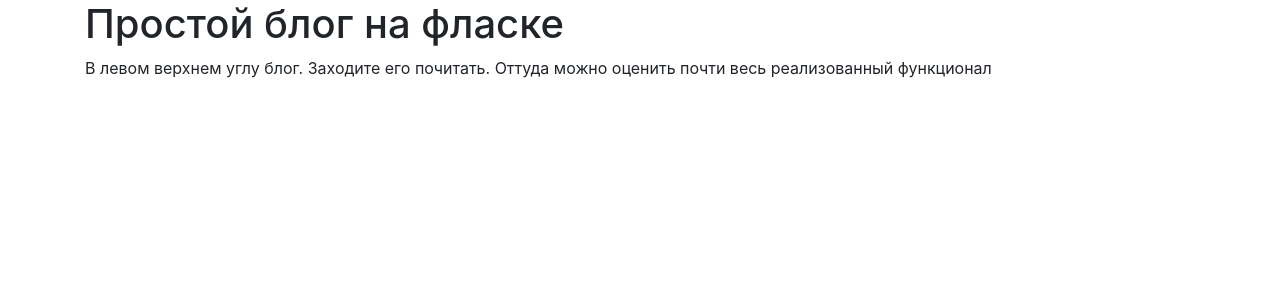
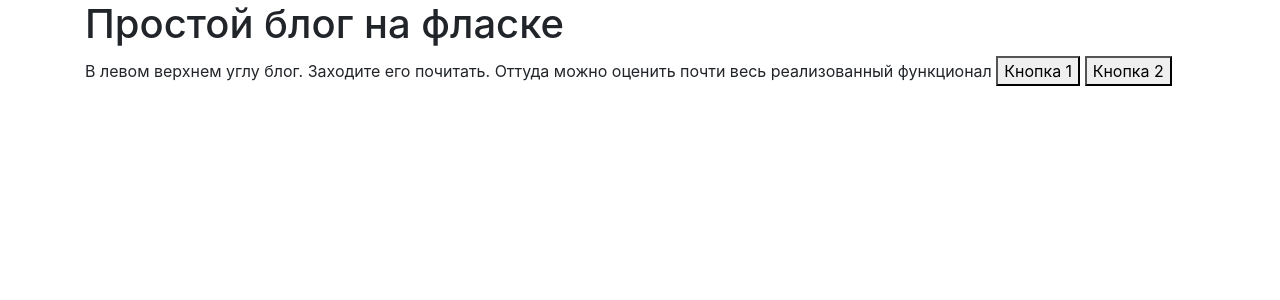
Before and after one commit to OttoAndrey/FlaskApp, a Flask app: page / in a window 1280 px wide. Shown: the part 56-356 px from the top of the page. Run offline with Flask 2, Linux system fonts and the light colour scheme; the visitor is signed in with stand-in values (Sample User, id 1); data comes from the database, SQL or seed files in the repository; data that the repository does not hold is empty; parts of the project's set-up code (start-up, migrations or seed data) failed here and were passed over; some libraries are stand-ins or nearby versions.

Commit message:
add buttons

```diff
--- a/templates/base.html
+++ b/templates/base.html
@@ -4,7 +4,7 @@
     <meta charset="UTF-8">
     <link rel="stylesheet" href="https://stackpath.bootstrapcdn.com/bootstrap/4.3.1/css/bootstrap.min.css" integrity="sha384-ggOyR0iXCbMQv3Xipma34MD+dH/1fQ784/j6cY/iJTQUOhcWr7x9JvoRxT2MZw1T" crossorigin="anonymous">
     <link rel="stylesheet" href="{{ url_for('static', filename='css/style.css') }}">
-    <script src='http://cdnjs.cloudflare.com/ajax/libs/jquery/2.1.3/jquery.min.js'></script>
+    <script src='https://cdnjs.cloudflare.com/ajax/libs/jquery/3.4.1/jquery.min.js'></script>
 
     <!-- Google Tag Manager -->
     <script>(function(w,d,s,l,i){w[l]=w[l]||[];w[l].push({'gtm.start':
@@ -86,6 +86,10 @@ height="0" width="0" style="display:none;visibility:hidden"></iframe></noscript>
 
         {% endblock %}
 
+        {% block buttons %}
+
+        {% endblock %}
+
       </div>
     </div>
 
--- a/templates/index.html
+++ b/templates/index.html
@@ -1,4 +1,13 @@
 {% extends 'base.html' %}
+
+{% block scrs %}
+  <script type="text/javascript">
+    function test(){
+      dataLayer.push("event": "btn_click_test2");
+      ga('send', 'event', 'test2', 'send');
+    }
+  </script>
+{% endblock %}
 
 {% block title %}
   Главная странциа
@@ -11,3 +20,8 @@
 {% block content %}
   В левом верхнем углу блог. Заходите его почитать. Оттуда можно оценить почти весь реализованный функционал
 {% endblock %}
+
+{% block buttons %}
+  <button id="btn1" onclick="ga('send', 'event', 'test', 'send');">Кнопка 1</button>
+  <button id="btn2" onclick="test();">Кнопка 2</button>
+{% endblock %}
```
